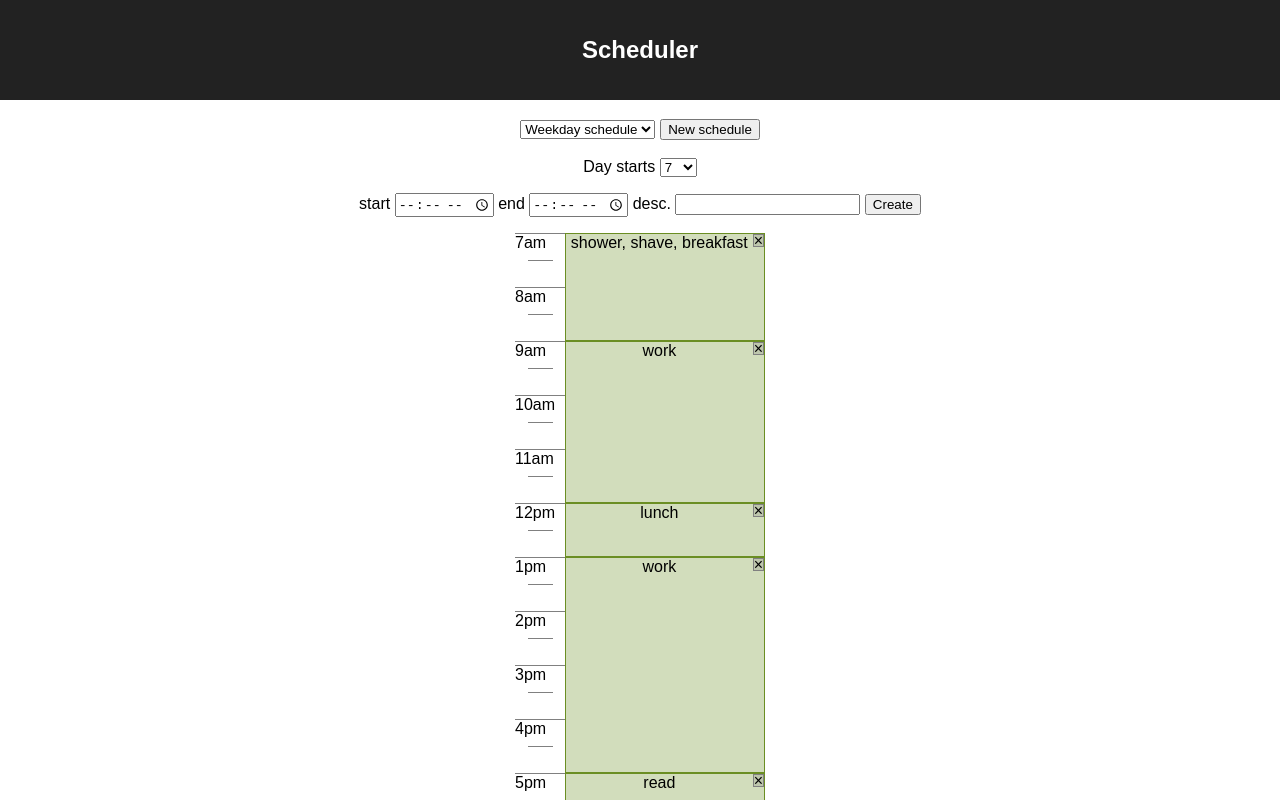
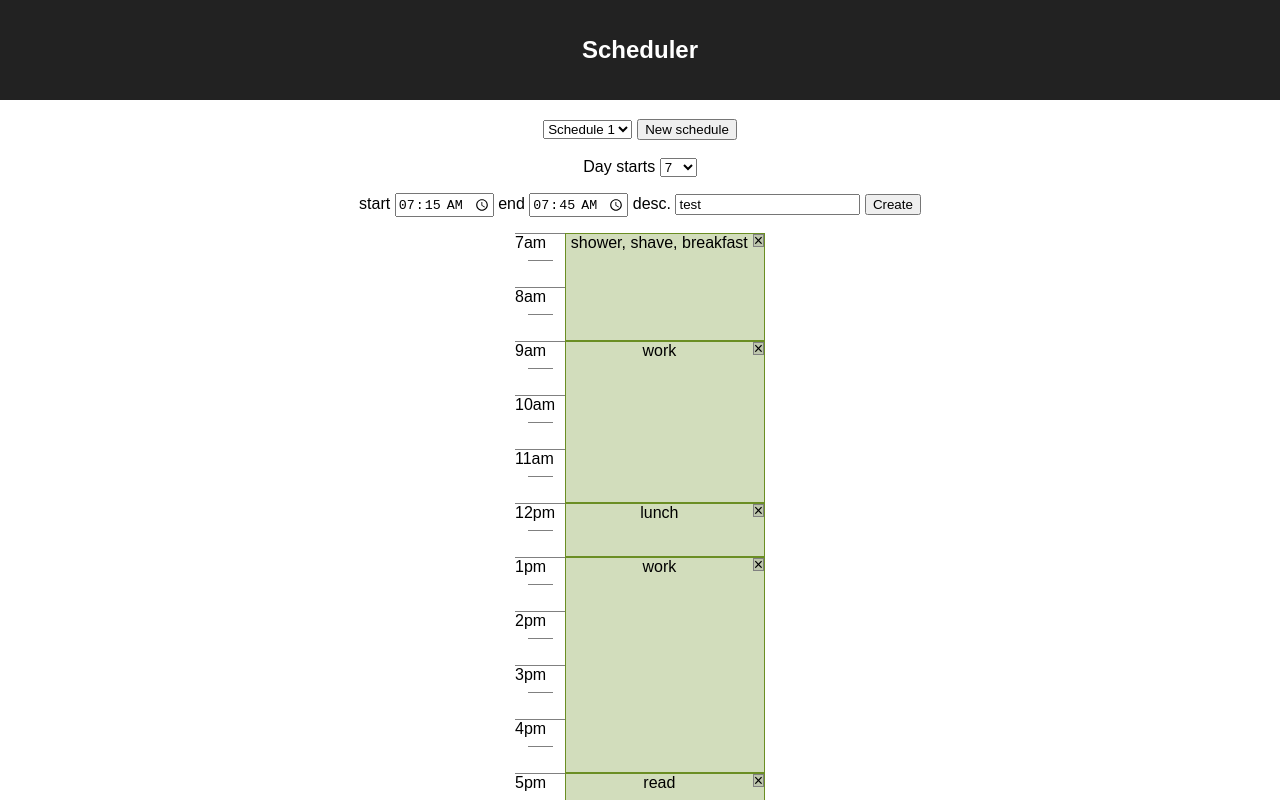
Before and after one commit to orbium/scheduler, a React (Create React App) app: page / in a window 1280 px wide. Shown: the top 800 px of the page. Built offline with nearby package versions, Linux system fonts and the light colour scheme.

Commit message:
Add ability to create schedules

```diff
--- a/src/App.js
+++ b/src/App.js
@@ -2,6 +2,7 @@ import React, { Component } from 'react';
 import './App.css';
 
 const hours = [...(new Array(24).keys())];
+const DEFAULT_DAY_START = 7;
 
 class App extends Component {
   constructor() {
@@ -9,11 +10,14 @@ class App extends Component {
     this.handleCreate = this.handleCreate.bind(this);
     this.handleSelectDayStart = this.handleSelectDayStart.bind(this);
     this.handleDeleteItem = this.handleDeleteItem.bind(this);
+    this.handleSelectSchedule = this.handleSelectSchedule.bind(this);
+    this.getCurrentSchedule = this.getCurrentSchedule.bind(this);
+    this.handleCreateSchedule = this.handleCreateSchedule.bind(this);
 
     this.state = {
-      dayStart: 7,
+      currentSchedule: 'Schedule 1',
       schedules: [
-        { name: 'Weekday schedule',
+        { name: 'Schedule 1',
           dayStart: 7,
           items: [
             { start: '07:00', end: '9:00', description: 'shower, shave, breakfast' },
@@ -27,26 +31,18 @@ class App extends Component {
             { start: '23:00', end: '7:00', description: 'sleep' },
           ]
         }
-      ],
-      scheduledItems: [
-        { start: '07:00', end: '9:00', description: 'shower, shave, breakfast' },
-        { start: '9:00', end: '12:00', description: 'work' },
-        { start: '12:00', end: '13:00', description: 'lunch' },
-        { start: '13:00', end: '17:00', description: 'work' },
-        { start: '17:00', end: '18:00', description: 'read' },
-        { start: '18:00', end: '19:00', description: 'walk' },
-        { start: '19:00', end: '20:00', description: 'dinner' },
-        { start: '22:00', end: '23:00', description: 'wind down' },
-        { start: '23:00', end: '7:00', description: 'sleep' },
       ]
     };
   }
 
   componentDidMount() {
-    const positions = this.calculatePositions();
+    const positions = this.calculatePositions()
+        , schedule = this.state.schedules.find(s => s.name === this.state.currentSchedule)
+        , dayStart = schedule.dayStart || DEFAULT_DAY_START
+        ;
 
     this.setState({
-      hour1: positions[this.state.dayStart + 1] - positions[this.state.dayStart],
+      hour1: positions[dayStart + 1] - positions[dayStart],
       positions: positions
     })
   }
@@ -55,12 +51,43 @@ class App extends Component {
     const { startTime, endTime, description } = this;
     if (!startTime.value || !endTime.value || !description.value) return;
 
-    this.setState({ scheduledItems: [...this.state.scheduledItems,
-      { start: startTime.value,
-        end: endTime.value,
-        description: description.value
-      }
-    ]});
+    const { schedules, currentSchedule } = this.state
+        , schedule = schedules.find(s => s.name === currentSchedule)
+        , scheduleIndex = schedules.findIndex(s => s.name === currentSchedule)
+        ;
+
+    this.setState({
+      schedules: [
+        ...schedules.filter((s, i) => i !== scheduleIndex),
+        {...schedule, items: [...schedule.items,
+          { start: startTime.value,
+            end: endTime.value,
+            description: description.value
+          }
+        ]}
+      ]
+    })
+  }
+
+  handleCreateSchedule(e) {
+    const name = `Schedule ${this.state.schedules.length + 1}`;
+    this.setState({ currentSchedule: name,
+      schedules: [...this.state.schedules, { name: name, items: [] }]
+    });
+  }
+
+  handleDeleteItem(e, index) {
+    const { schedules, currentSchedule } = this.state
+        , schedule = schedules.find(s => s.name === currentSchedule)
+        , scheduleIndex = schedules.findIndex(s => s.name === currentSchedule)
+        ;
+
+    this.setState({
+      schedules: [
+        ...schedules.filter((s, i) => i !== scheduleIndex),
+        {...schedule, items: schedule.items.filter((item, i) => i !== index)}
+      ]
+    })
   }
 
   calculatePositions() {
@@ -77,21 +104,33 @@ class App extends Component {
   }
 
   handleSelectDayStart(e) {
+    const { schedules, currentSchedule } = this.state
+        , schedule = schedules.find(s => s.name === currentSchedule)
+        , scheduleIndex = schedules.findIndex(s => s.name === currentSchedule)
+        ;
+
+    this.setState({
+      schedules: [
+        ...schedules.filter((s, i) => i !== scheduleIndex),
+        { ...schedule, dayStart: parseInt(e.target.value, 10) }
+      ]
+    })
+
     this.setState(
       { dayStart: parseInt(e.target.value, 10) },
       () => this.setState({ positions: this.calculatePositions() })
     );
   }
 
-  handleDeleteItem(e, index) {
-    this.setState({
-      scheduledItems: this.state.scheduledItems.filter((item, i) => i !== index)
-    });
+  handleSelectSchedule(e) {
+    this.setState({ currentSchedule: e.target.value });
   }
 
   renderHours() {
+    const schedule = this.state.schedules.find(s => s.name === this.state.currentSchedule)
+
     return hours.map(hour => {
-      const computedHour = (hour + this.state.dayStart) % 24
+      const computedHour = (hour + (schedule.dayStart || DEFAULT_DAY_START)) % 24
           , twelveHour = ((computedHour + 11) % 12) + 1
           , suffix = computedHour >= 12 ? "pm" : "am"
           ;
@@ -111,14 +150,16 @@ class App extends Component {
     return hrs(endHr < startHr);
   }
 
-  renderScheduledItems() {
+  renderSchedule() {
     if (!this.state.positions) return;
 
     const pixelsPerHr = this.state.hour1
         , pixelsPerMin = pixelsPerHr / 60
+        , schedule =
+            this.state.schedules.find(s => s.name === this.state.currentSchedule)
         ;
 
-    return this.state.scheduledItems.map((si, index) => {
+    return schedule.items.map((si, index) => {
       let colonIndex = si.start.indexOf(':');
       const startHr = parseInt(si.start.slice(0, colonIndex), 10)
           , startMins = parseInt(si.start.slice(colonIndex + 1, si.start.length), 10)
@@ -136,11 +177,35 @@ class App extends Component {
             height: height
           }}
         >
-          <div className="delete-item" onClick={e => this.handleDeleteItem(e, index)}>×</div>
+          <div className="delete-item"
+            onClick={e => this.handleDeleteItem(e, index)}
+          >
+            ×
+          </div>
           {si.description}
         </div>
       );
     });
+  }
+
+  renderScheduleSelector() {
+    return (
+      <p className="App-intro">
+        <select value={this.state.currentSchedule}
+          onChange={this.handleSelectSchedule}
+        >
+          {this.state.schedules.sort((a, b) => a.name > b.name).map((s, index) =>
+            <option key={index} value={s.name}>{s.name}</option>
+          )}
+        </select>
+        {' '}
+        <button onClick={this.handleCreateSchedule}>New schedule</button>
+      </p>
+    );
+  }
+
+  getCurrentSchedule() {
+    return this.state.schedules.find(s => s.name === this.state.currentSchedule);
   }
 
   render() {
@@ -149,18 +214,12 @@ class App extends Component {
         <header className="App-header">
           <h1 className="App-title">Scheduler</h1>
         </header>
-        <p className="App-intro">
-          <select>
-            <option>Weekday schedule</option>
-          </select>
-          {' '}
-          <button>New schedule</button>
-        </p>
+        {this.renderScheduleSelector()}
         Day starts
         {' '}
         <select id="day-start"
           onChange={this.handleSelectDayStart}
-          defaultValue={this.state.dayStart}
+          value={this.getCurrentSchedule().dayStart || DEFAULT_DAY_START}
         >
           {hours.map(hour =>
             <option key={hour} value={hour}>
@@ -169,11 +228,23 @@ class App extends Component {
           )}
         </select>
         <p>
-          start <input type="time" id="start-time" ref={el => this.startTime = el} />
+          start
           {' '}
-          end <input type="time" id="end-time" ref={el => this.endTime = el} />
+          <input type="time" id="start-time" ref={el => this.startTime = el}
+            defaultValue="07:15"
+          />
           {' '}
-          desc. <input id="description" ref={el => this.description = el} />
+          end
+          {' '}
+          <input type="time" id="end-time" ref={el => this.endTime = el}
+            defaultValue="07:45"
+          />
+          {' '}
+          desc.
+          {' '}
+          <input id="description" ref={el => this.description = el}
+            defaultValue="test"
+          />
           {' '}
           <button onClick={this.handleCreate}>Create</button>
         </p>
@@ -183,7 +254,7 @@ class App extends Component {
           </div>
           <div className="column" id="schedule">
             <div style={{width: 200}}></div>
-            {this.renderScheduledItems()}
+            {this.renderSchedule()}
           </div>
         </div>
         <footer className="App-footer">
```
